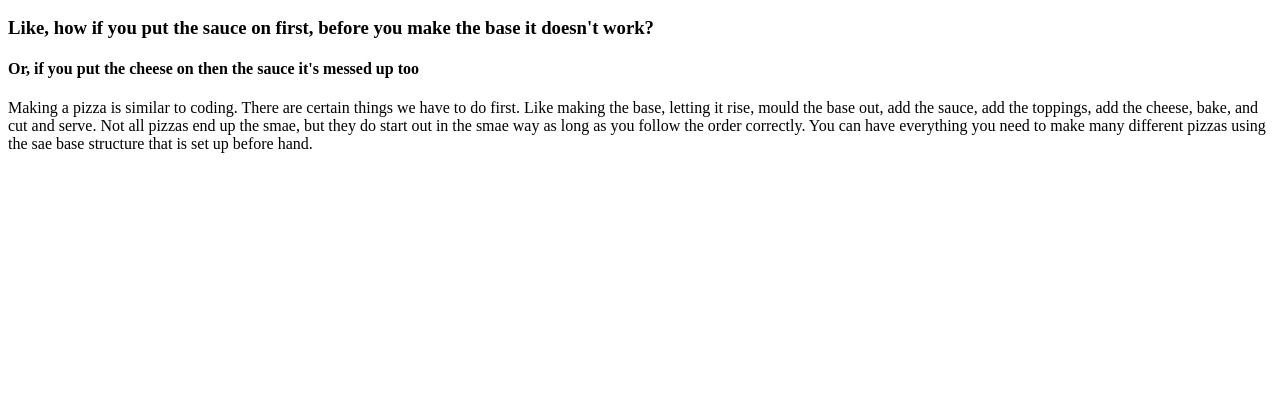
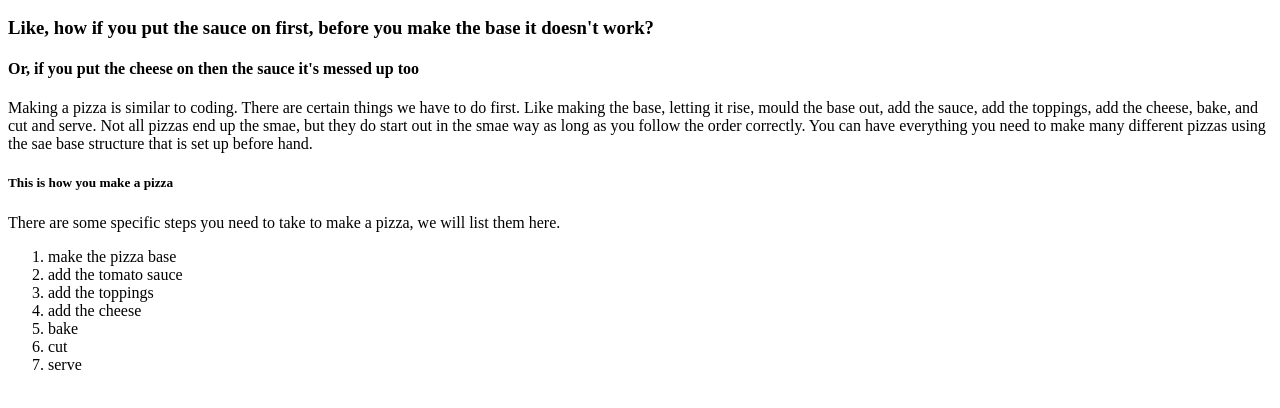
Before and after one commit to CorbyH16/CorbyHill-Week6-Workshop, a plain HTML site: page index.html in a window 1280 px wide. Shown: the part 110-518 px from the top of the page. Drawn offline with Linux system fonts and the light colour scheme.

Commit message:
added list

```diff
--- a/index.html
+++ b/index.html
@@ -15,5 +15,20 @@
 
     <!-- add some copy here -->
         <p>Making a pizza is similar to coding. There are certain things we have to do first. Like making the base, letting it rise, mould the base out, add the sauce, add the toppings, add the cheese, bake, and cut and serve. Not all pizzas end up the smae, but they do start out in the smae way as long as you follow the order correctly. You can have everything you need to make many different pizzas using the sae base structure that is set up before hand.</p>
+
+        <!-- Make lists here -->
+         <h5>This is how you make a pizza</h5>
+         <p> There are some specific steps you need to take to make a pizza, we will list them here.</p>
+
+         <ol>
+            <li>make the pizza base</li>
+            <li>add the tomato sauce</li>
+            <li>add the toppings</li>
+            <li>add the cheese</li>
+            <li>bake</li>
+            <li>cut</li>
+            <li>serve</li>
+         </ol>
+
     </body>
 </html>
```
